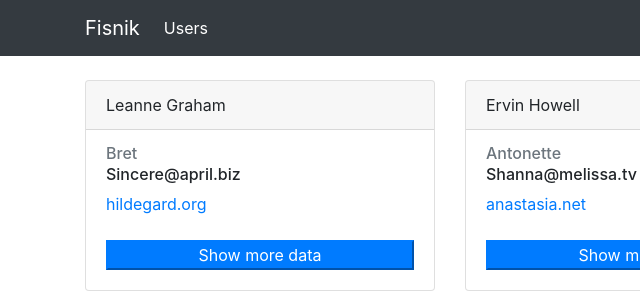
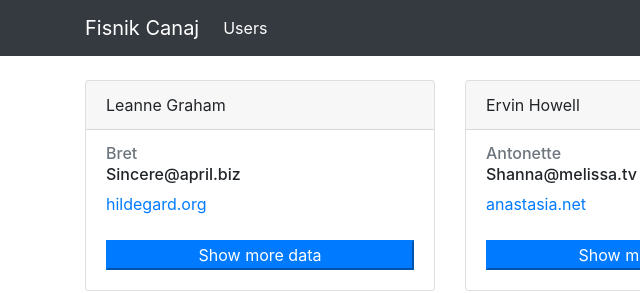
Before and after one commit to fisnikcanaj1/users-list, a plain HTML site: page index.html in a window 1280 px wide. Shown: the top 293 px of the page, 0-640 px from the left. Drawn offline with nearby package versions, Linux system fonts and the light colour scheme.

Commit message:
Full name in header added

```diff
--- a/index.html
+++ b/index.html
@@ -13,7 +13,7 @@
 
     <nav class="navbar navbar-expand-md navbar-dark bg-dark mb-4">
         <div class="container">
-            <a class="navbar-brand" href="#">Fisnik</a>
+            <a class="navbar-brand" href="#">Fisnik Canaj</a>
             <button class="navbar-toggler" type="button" data-toggle="collapse" data-target="#navbarCollapse" aria-controls="navbarCollapse"
                 aria-expanded="false" aria-label="Toggle navigation">
                 <span class="navbar-toggler-icon"></span>
```
